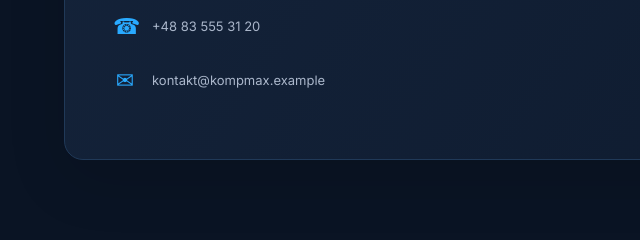
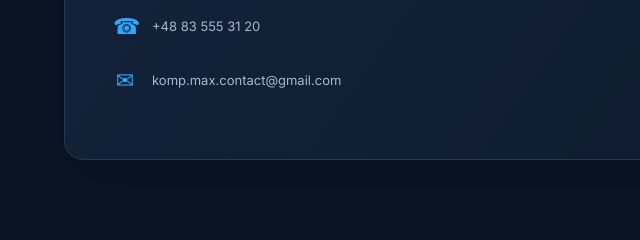
Before and after one commit to popkaruteop-lang/KOMPMAX, a plain HTML site: page index.html in a window 1280 px wide. Shown: the part 2446-2686 px from the top of the page, 0-640 px from the left. Drawn offline with Linux system fonts and the light colour scheme.

Commit message:
Add files via upload

```diff
--- a/index.html
+++ b/index.html
@@ -178,8 +178,8 @@
               </li>
               <li>
                 <span>✉</span
-                ><a href="mailto:kontakt@kompmax.example"
-                  >kontakt@kompmax.example</a
+                ><a href="mailto:komp.max.contact@gmail.com"
+                  >komp.max.contact@gmail.com</a
                 >
               </li>
             </ul>
```
